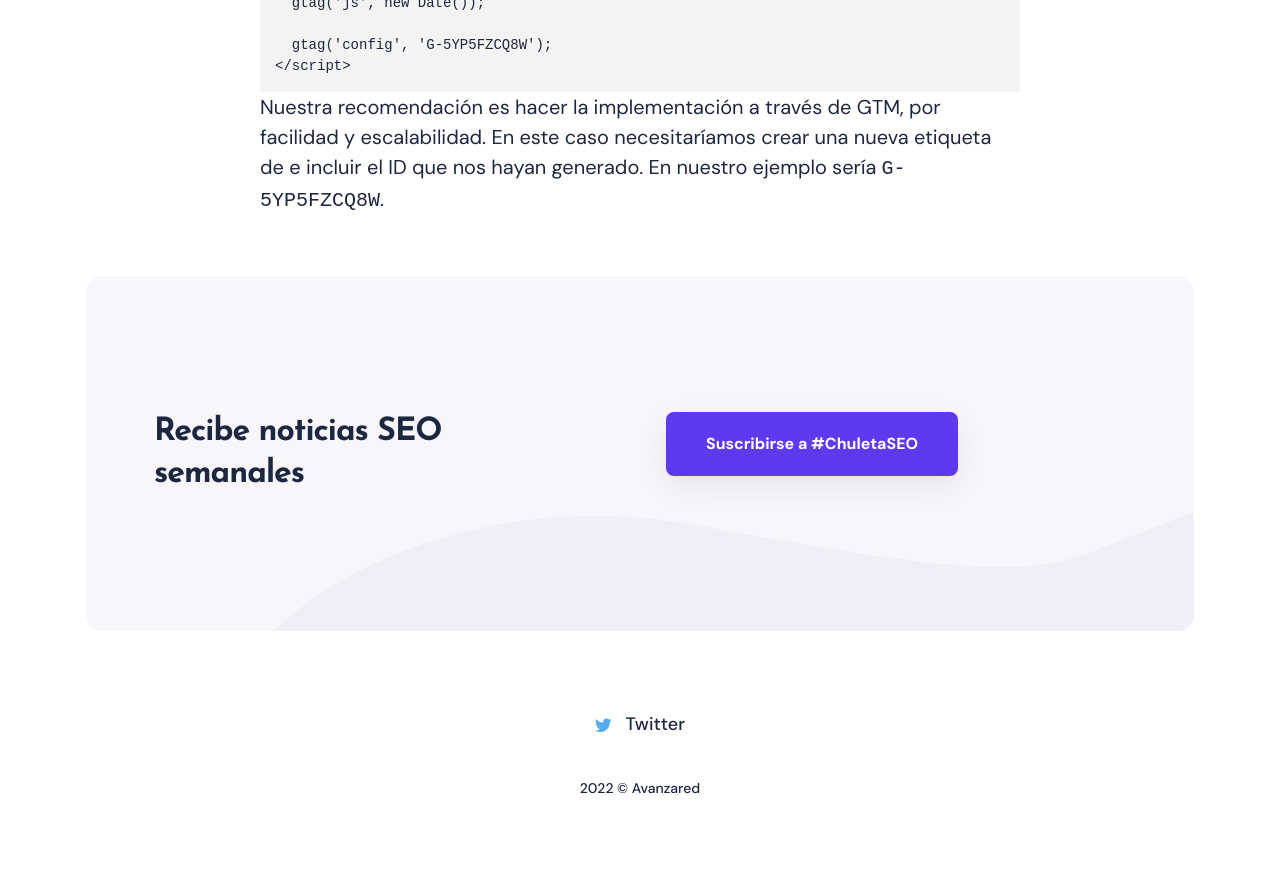
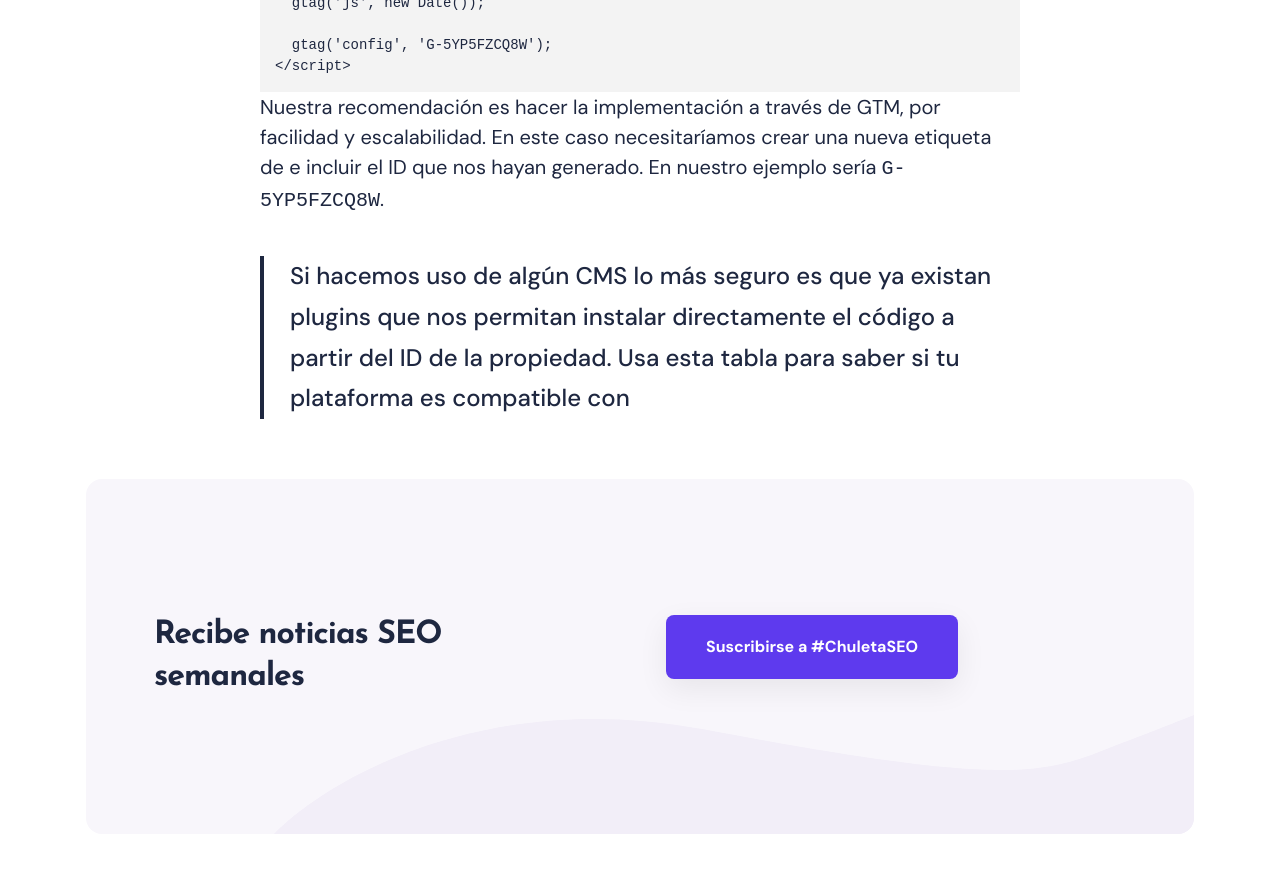
Before and after one commit to Emirodgar/w-avanzared, a Jekyll site: the page built from Google Analytics/google-analytics.md, in a window 1280 px wide and 900 px high, scrolled down 6397 px. Shown: the top 873 px of the window. Built offline with Jekyll 4.4.1, drawn with Linux system fonts in a browser that asks for light colours; nearby versions of some CDN libraries.

Commit message:
Google Analytics/google-analytics.md updated from https://stackedit.io/

```diff
--- a/Google Analytics/google-analytics.md
+++ b/Google Analytics/google-analytics.md
@@ -95,9 +95,11 @@ Este código debe ser insertado justo al principio de la etiqueta `<head>`.
 
 Nuestra recomendación es hacer la implementación a través de GTM, por facilidad y escalabilidad. En este caso necesitaríamos crear una nueva etiqueta de e incluir el ID que nos hayan generado. En nuestro ejemplo sería `G-5YP5FZCQ8W`.
 
+> Si hacemos uso de algún CMS lo más seguro es que ya existan plugins que nos permitan instalar directamente el código a partir del ID de la propiedad. Usa esta tabla para saber si tu plataforma es compatible con
+
 
 <!--stackedit_data:
-eyJoaXN0b3J5IjpbNDA4NDExMDYyLC05MTk2NTM5MjUsLTE3MT
-c1NDE0MzgsMjczMTEwNjUyLDEwMjg0MDM5MjAsLTE3NjI4MTAw
-NzQsLTIxMTE0MzAxNTFdfQ==
+eyJoaXN0b3J5IjpbLTQ5MTQ4MTcyNywtOTE5NjUzOTI1LC0xNz
+E3NTQxNDM4LDI3MzExMDY1MiwxMDI4NDAzOTIwLC0xNzYyODEw
+MDc0LC0yMTExNDMwMTUxXX0=
 -->
```
